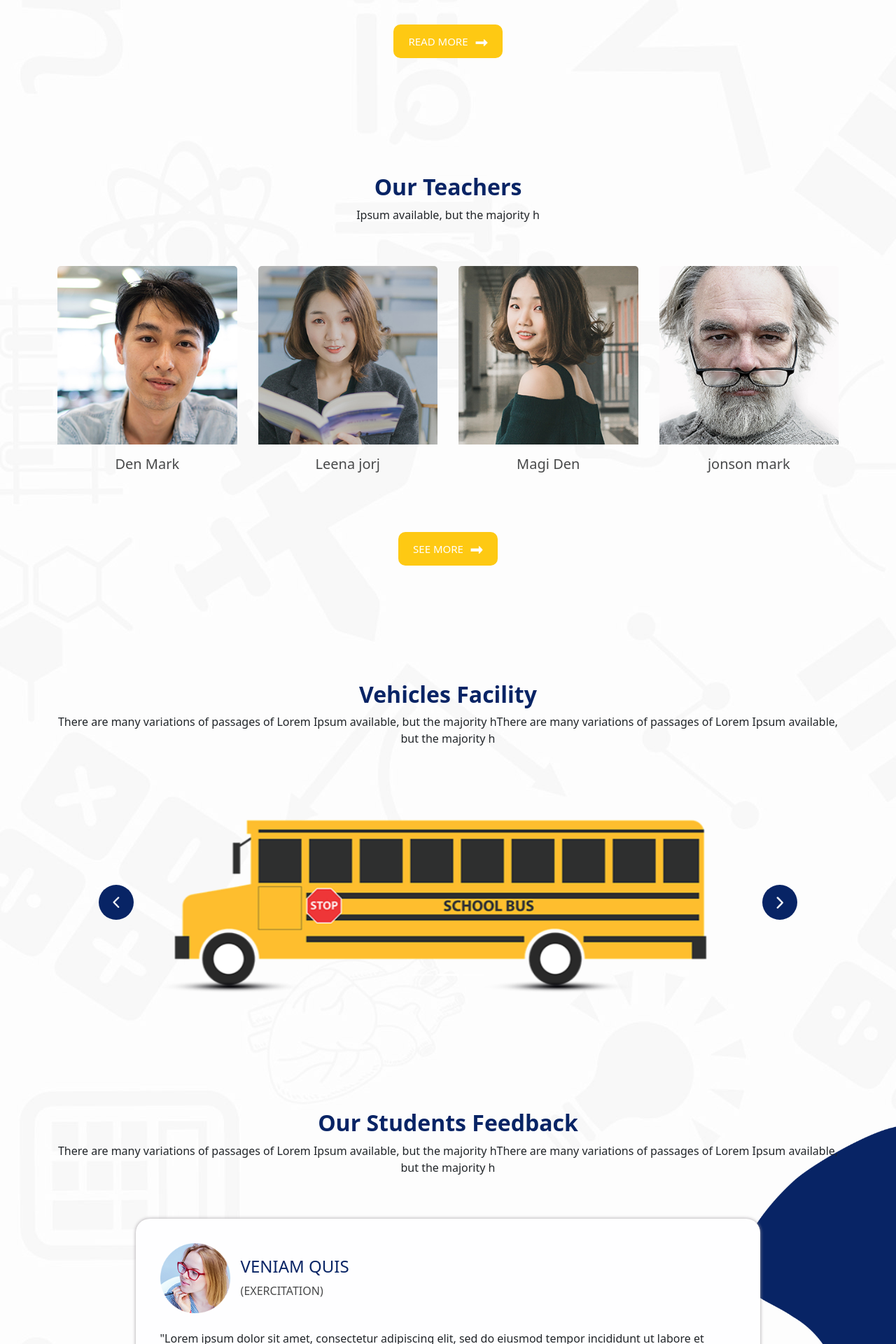
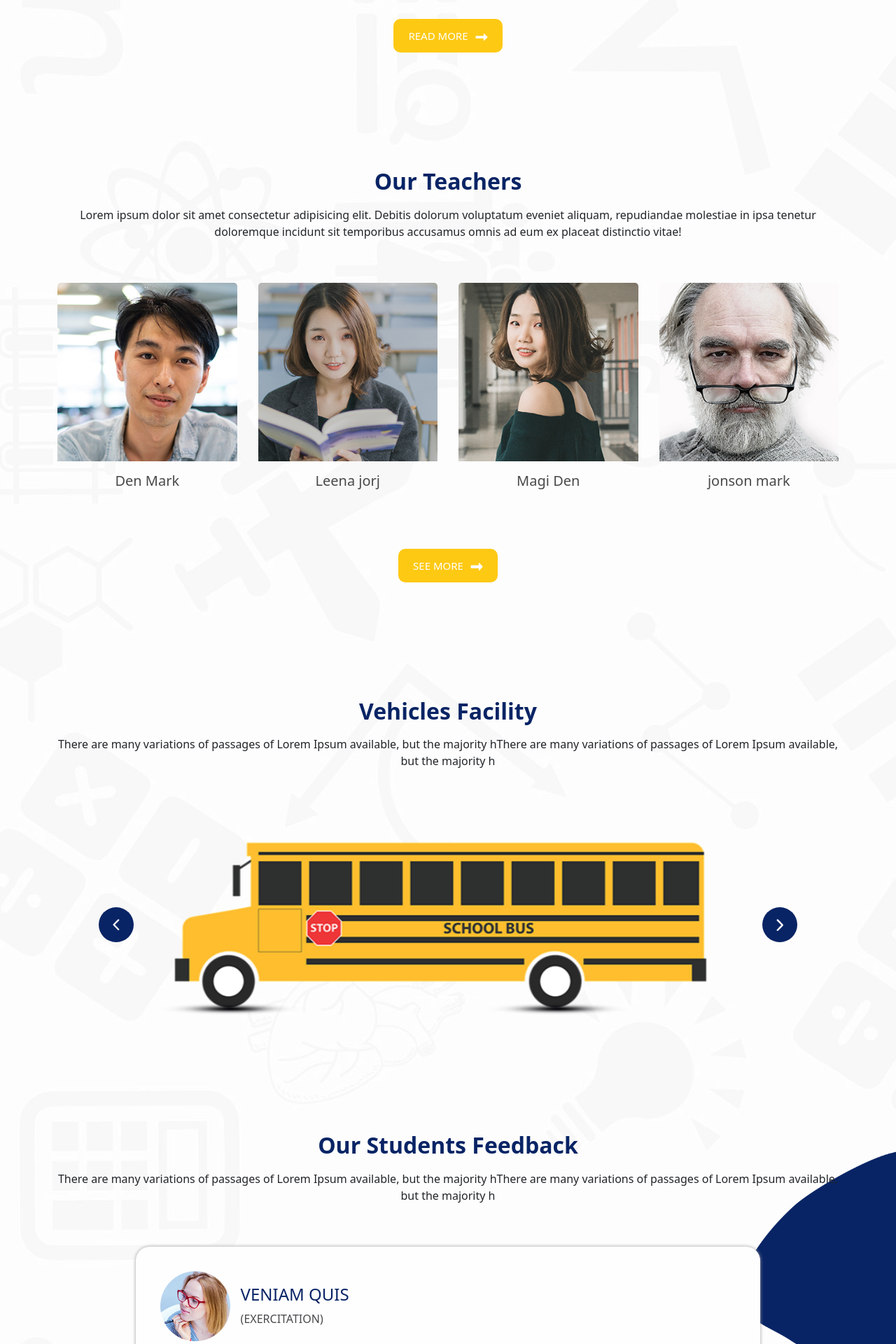
Before and after one commit to sahibbilal/Talqeen, a React (Create React App) app: page / in a window 1280 px wide. Shown: the part 1190-3110 px from the top of the page at 70% size. Built offline with nearby package versions, Linux system fonts and the light colour scheme.

Commit message:
design_update

```diff
--- a/src/App.css
+++ b/src/App.css
@@ -7,7 +7,6 @@
 .layout_padding {
   /* padding: 75px 0; */
   padding: 90px 0 75px 0;
-
 }
 
 .layout_padding2 {
@@ -66,6 +65,11 @@
   color: #082465;
   font-weight: bold;
   text-align: center;
+}
+
+/* filter check color */
+.form-check-label {
+  color: #082465 !important;
 }
 
 /*header section*/
@@ -131,7 +135,7 @@
 }
 
 .top_container.sub_pages {
-  height: 6vh;
+  height: 5vh;
 }
 
 .top_container.sub_page {
@@ -510,14 +514,17 @@
     display: none;
     visibility: hidden;
   }
+
   .main-heading {
     margin: 50px 0 0 0;
     color: #fec913;
   }
-  .video_para  {
+
+  .video_para {
     color: #fdfdfe;
   }
 }
+
 /* responsive css */
 @media (max-width: 1120px) {}
 
@@ -557,7 +564,8 @@
   }
 
   .top_container::before {
-    width: 200%;
+
+    width: 100%;
 
   }
 
--- a/src/App.js
+++ b/src/App.js
@@ -1,6 +1,6 @@
 import './App.css';
 import 'owl.carousel/dist/assets/owl.carousel.css';
-import { BrowserRouter, Route, Routes } from "react-router-dom"
+import { Route, Routes } from "react-router-dom"
 import 'bootstrap/dist/css/bootstrap.min.css';
 import Header from './Components/Header/Header';
 import About from './Components/Pages/About/About';
@@ -12,8 +12,6 @@
 import SingleVideo from './Components/Pages/Singlevideo/SingleVideo';
 import Detailspage from './Components/Pages/Detailspage/Detailspage';
 import Home from './Components/Pages/Home/Home';
-
-
 function App() {
   return (
     <div className="App">
--- a/src/Components/Pages/About/About.jsx
+++ b/src/Components/Pages/About/About.jsx
@@ -2,12 +2,10 @@
 import kids from "../../assets/images/kids.jpg"
 import arrow from "../../assets/images/right-arrow.png"
 import { Link } from 'react-router-dom'
-import Home from '../Home/Home'
+
 function About() {
     return (
         <React.Fragment>
-            {/* <Home/> */}
-
                 <section className="about_section layout_padding">
                     <div className="container">
                         <h2 className="main-heading ">
@@ -21,7 +19,7 @@
                             <img src={kids} alt="kids" className="img-fluid w-100" />
                         </div>
                         <div className="d-flex justify-content-center mt-5">
-                            <Link to="/about" className="call_to-btn  ">
+                            <Link to="/video" className="call_to-btn  ">
                                 <span>Read More</span>
                                 <img src={arrow} alt="arrow" />
                             </Link>
--- a/src/Components/Pages/Contact/Contact.jsx
+++ b/src/Components/Pages/Contact/Contact.jsx
@@ -1,5 +1,6 @@
 import React from 'react'
-
+import arrow from "../../assets/images/right-arrow.png"
+import { Link } from 'react-router-dom'
 function Contact() {
     return (
         <React.Fragment>
@@ -29,10 +30,11 @@
                                             <div>
                                                 <input type="text" placeholder="Message" className="input_message" />
                                             </div>
-                                            <div className="d-flex justify-content-center">
-                                                <button type="submit" className="btn_on-hover">
-                                                    Send
-                                                </button>
+                                            <div className="d-flex justify-content-center mt-5">
+                                                <Link to="/about" className="call_to-btn  ">
+                                                    <span>Send</span>
+                                                    <img src={arrow} alt="arrow" />
+                                                </Link>
                                             </div>
                                         </form>
                                     </div>
--- a/src/Components/Pages/Detailspage/Detailspage.jsx
+++ b/src/Components/Pages/Detailspage/Detailspage.jsx
@@ -1,4 +1,4 @@
-import React, { useEffect, useRef, useState } from 'react'
+import React, {useRef, useState } from 'react'
 import YouTube from '@u-wave/react-youtube';
 let videoIdList = ["AOMpxsiUg2Q", "XM-HJT8_esM", "r2pdwduPS5U"];
 
--- a/src/Components/Pages/FeedBack/FeedBack.jsx
+++ b/src/Components/Pages/FeedBack/FeedBack.jsx
@@ -9,7 +9,7 @@
                     <h2 className="main-heading">
                         Our Students Feedback
                     </h2>
-                    <p className="text-center">
+                    <p className="text-center video_para mt-3">
                         There are many variations of passages of Lorem Ipsum available, but the majority hThere are many variations of
                         passages of Lorem Ipsum available, but the majority h
                     </p>
@@ -28,8 +28,8 @@
                                     </span>
                                 </div>
                             </div>
-                            <div className="client_text mt-4">
-                                <p>
+                            <div className="client_text mt-4 ">
+                                <p >
                                     "Lorem ipsum dolor sit amet, consectetur adipiscing elit, sed do eiusmod tempor incididunt ut labore et
                                     dolore magna aliqua. Ut enim ad minim veniam, quis nostrud exercitation ullamco laboris nisi ut aliquip ex
                                     ea commodo consequat. Duis aute irure dolor in reprehenderit in voluptate velit esse cillum dolore eu
--- a/src/Components/Pages/Singlevideo/SingleVideo.jsx
+++ b/src/Components/Pages/Singlevideo/SingleVideo.jsx
@@ -1,6 +1,7 @@
-import React, { useState } from 'react'
+import React from 'react'
 import { singleArray } from './singleArray'
-import { Link, useParams } from 'react-router-dom';
+import { Link} from 'react-router-dom';
+
 function SingleVideo() {
     const single = singleArray;
     return (
@@ -9,6 +10,7 @@
                 <div className="row">
                     <div className="col-lg-3 hero_detail-box">
                         <h1 className=" pb-4" style={{ fontSize: "40px" }}>Categories</h1>
+
                         <ul className="list-unstyled templatemo-accordion cat_list " >
 
                             <li className="pb-3" >
--- a/src/Components/Pages/Singlevideo/singleArray.js
+++ b/src/Components/Pages/Singlevideo/singleArray.js
@@ -3,38 +3,41 @@
         id: 1,
         img: "../../assets/images/teacher-4.jpg",
         title: 'Lorem ipsum, dolor sit amet consectetur adipisicing elit. Velit, repudiandae',
+        category: "Abdul bari",
 
     },
     {
         id: 2,
         img: "../../assets/images/teacher-1.jpg",
         title: 'Lorem ipsum, dolor sit amet consectetur adipisicing elit. Velit, repudiandae',
-
+        category: "Cartoon",
     },
     {
         id: 3,
         img: "../../assets/images/teacher-2.jpg",
         title: 'Lorem ipsum, dolor sit amet consectetur adipisicing elit. Velit, repudiandae',
+        category: "ChuChu tv",
 
     },
     {
         id: 4,
         img: "../../assets/images/teacher-3.jpg",
         title: 'Lorem ipsum, dolor sit amet consectetur adipisicing elit. Velit, repudiandae',
+        category: "Minal Quran"
 
     },
     {
         id: 5,
         img: "../../assets/images/teacher-4.jpg",
         title: 'Lorem ipsum, dolor sit amet consectetur adipisicing elit. Velit, repudiandae',
+        category: "Tialwat Quran"
 
     },
     {
         id: 6,
         img: "../../assets/images/teacher-1.jpg",
         title: 'Lorem ipsum, dolor sit amet consectetur adipisicing elit. Velit, repudiandae',
+        category: "Jann Cartoon"
 
     },
-
-
 ]
--- a/src/Components/Pages/Videos/Videos.jsx
+++ b/src/Components/Pages/Videos/Videos.jsx
@@ -1,7 +1,7 @@
 import React from 'react'
 import { videoArray } from './videoArray'
 import arrow from "../../assets/images/right-arrow.png"
-import { Link, useParams } from 'react-router-dom';
+import { Link} from 'react-router-dom';
 function Videos() {
     let array = videoArray;
     return (
@@ -11,8 +11,8 @@
                     <h2 className="main-heading ">
                         Our Teachers
                     </h2>
-                    <p className="text-center video_para">
-                        Ipsum available, but the majority h
+                    <p className="text-center video_para mt-3">
+                      Lorem ipsum dolor sit amet consectetur adipisicing elit. Debitis dolorum voluptatum eveniet aliquam, repudiandae molestiae in ipsa tenetur doloremque incidunt sit temporibus accusamus omnis ad eum ex placeat distinctio vitae!
                     </p>
                     <div className="teacher_container layout_padding2">
                         <div className="card-deck ">
--- a/src/Components/Pages/VideosSlider/VideoSlider.jsx
+++ b/src/Components/Pages/VideosSlider/VideoSlider.jsx
@@ -16,7 +16,7 @@
                     <h2 className="main-heading ">
                         Vehicles Facility
                     </h2>
-                    <p className="text-center">
+                    <p className="text-center video_para mt-3">
                         There are many variations of passages of Lorem Ipsum available, but the majority hThere are many variations of
                         passages of Lorem Ipsum available, but the majority h
                     </p>
--- a/src/index.js
+++ b/src/index.js
@@ -2,7 +2,7 @@
 import ReactDOM from 'react-dom/client';
 import './index.css';
 import App from './App';
-import { BrowserRouter, Route, Routes } from "react-router-dom"
+import { BrowserRouter} from "react-router-dom"
 
 const root = ReactDOM.createRoot(document.getElementById('root'));
 root.render(
```
